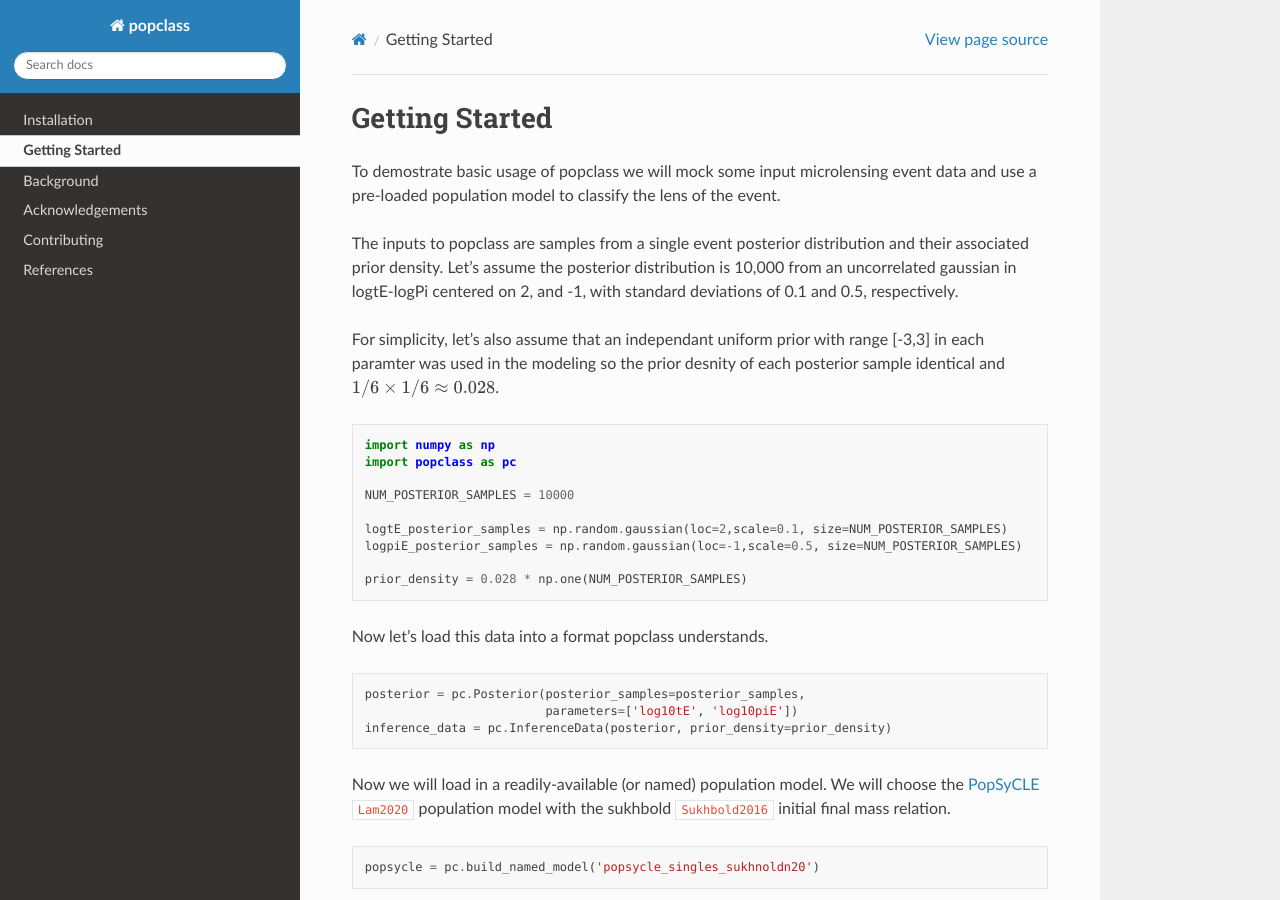
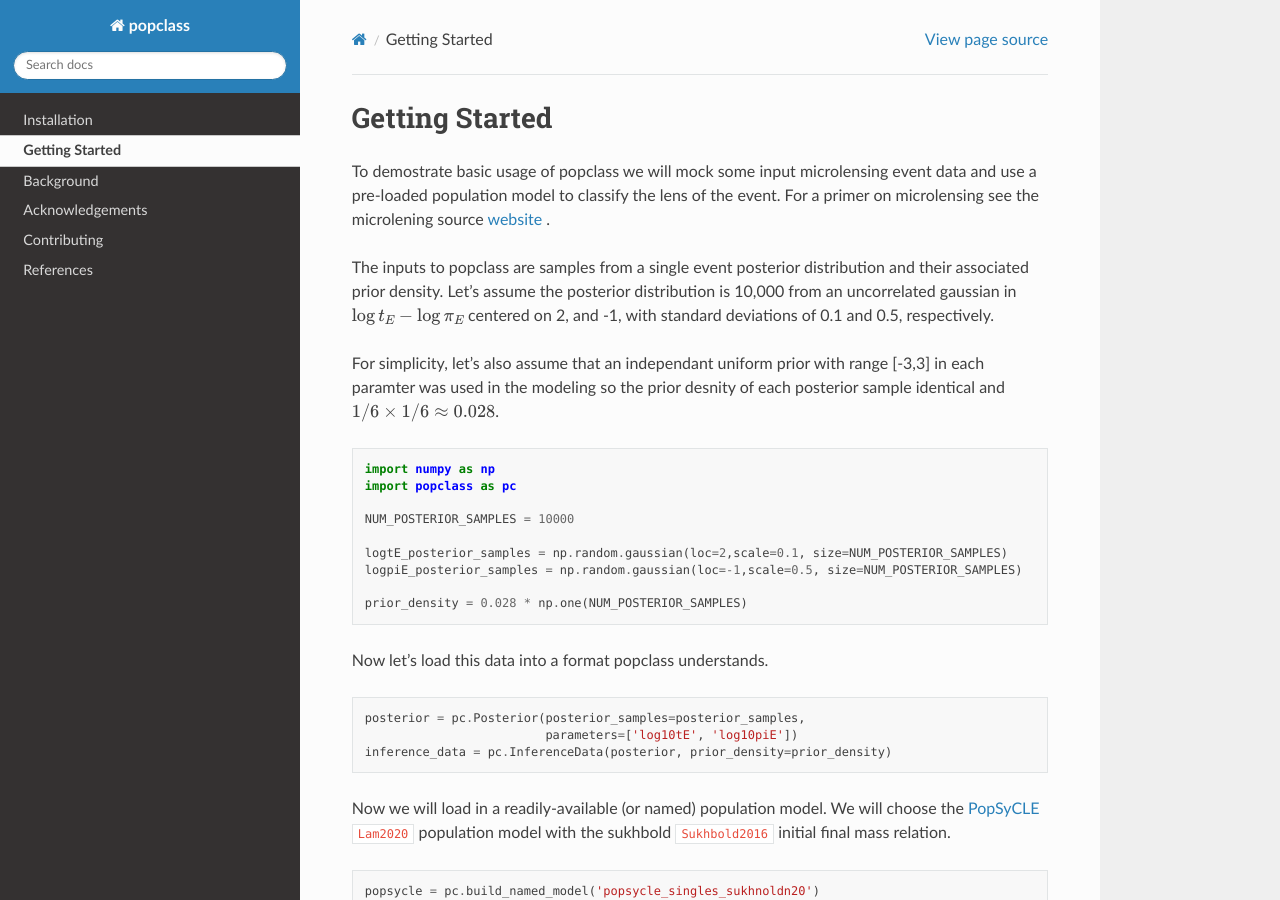
Before and after one commit to LLNL/popclass, a Sphinx documentation site: the page built from docs/source/gettingstarted.rst, in a window 1280 px wide and 900 px high. Built offline with Sphinx 7.4.7 and the Read the Docs theme 2.0.0, drawn with Linux system fonts in a browser that asks for light colours; pages that are not in the unit, such as notebooks, are missing from menus; cross-references to code outside the pages are shown as plain code.

Commit message:
updated getting started

```diff
--- a/docs/source/gettingstarted.rst
+++ b/docs/source/gettingstarted.rst
@@ -4,11 +4,12 @@ Getting Started
 
 To demostrate basic usage of popclass we will mock some input microlensing
 event data and use a pre-loaded population model to classify the lens of the
-event.
+event. For a primer on microlensing see the microlening source
+`website <https://www.microlensing-source.org/>`_ .
 
 The inputs to popclass are samples from a single event posterior distribution
 and their associated prior density. Let's assume the posterior distribution is
-10,000 from an uncorrelated gaussian in logtE-logPi centered on 2, and -1, with
+10,000 from an uncorrelated gaussian in :math:`\log t_{E}- \log\pi_{E}` centered on 2, and -1, with
 standard deviations of 0.1 and 0.5, respectively.
 
 For simplicity, let's also assume that an independant uniform prior with range [-3,3]
```
